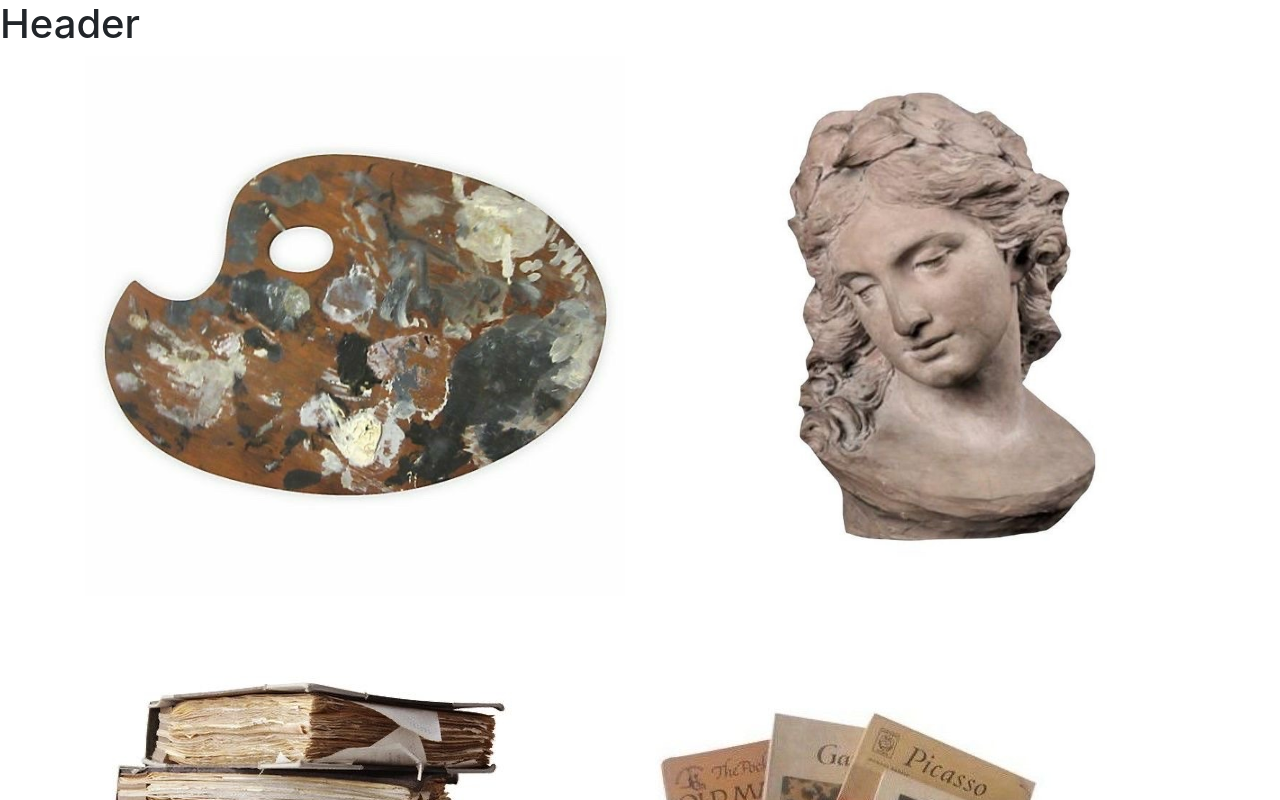
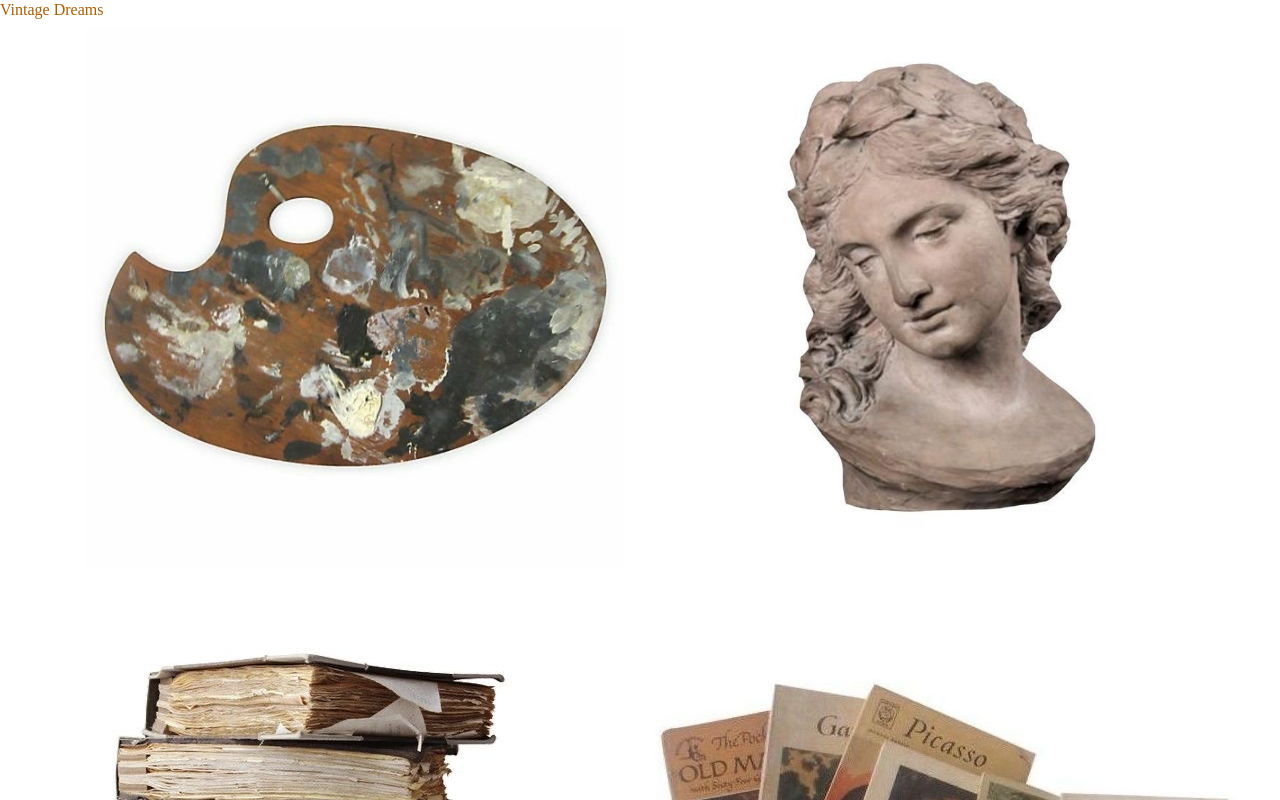
Before and after one commit to RosalieWelleman/check6, a plain HTML site: page index.html in a window 1280 px wide. Shown: the top 800 px of the page. Drawn offline with Linux system fonts and the light colour scheme.

Commit message:
Update html and css

```diff
--- a/css/styles.css
+++ b/css/styles.css
@@ -2,7 +2,7 @@
 /* CSS Document */
 * { margin: 0; padding: 0; border: 0; font-size: 100%; }
 
-.container
+h1
 	{font-family: alice;
 	font-size: 16px;
 	color: #AE5D03;
--- a/index.html
+++ b/index.html
@@ -10,7 +10,7 @@
 
 <body>
 	<header>
-	<h1>Header</h1>
+	<h1>Vintage Dreams</h1>
 	</header>
 
 	<grid>
```
